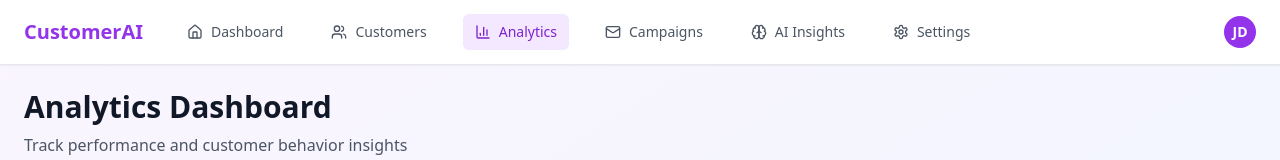
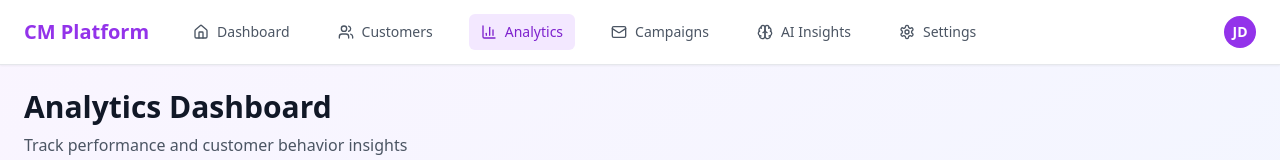
Before and after one commit to renata-pop/customer-nexus-forge, a React (Vite) app: page /analytics in a window 1280 px wide. Shown: the top 160 px of the page. Built offline with nearby package versions, Linux system fonts and the light colour scheme.

Commit message:
Rename dashboard to CM Platform
Rename the dashboard title and related references.

```diff
--- a/src/components/CustomerDashboard.tsx
+++ b/src/components/CustomerDashboard.tsx
@@ -16,7 +16,7 @@ const CustomerDashboard = () => {
         {/* Header */}
         <div className="space-y-2">
           <h1 className="text-4xl font-bold bg-gradient-to-r from-purple-600 to-blue-600 bg-clip-text text-transparent">
-            Customer Intelligence Dashboard
+            CM Platform
           </h1>
           <p className="text-gray-600 max-w-2xl">
             Real-time insights and AI-powered predictions for your customer journey optimization.
--- a/src/components/Navigation.tsx
+++ b/src/components/Navigation.tsx
@@ -21,7 +21,7 @@ const Navigation = () => {
         <div className="flex justify-between items-center h-16">
           <div className="flex items-center gap-8">
             <Link to="/" className="text-xl font-bold text-purple-600">
-              CustomerAI
+              CM Platform
             </Link>
 
             <div className="flex gap-6">
```
